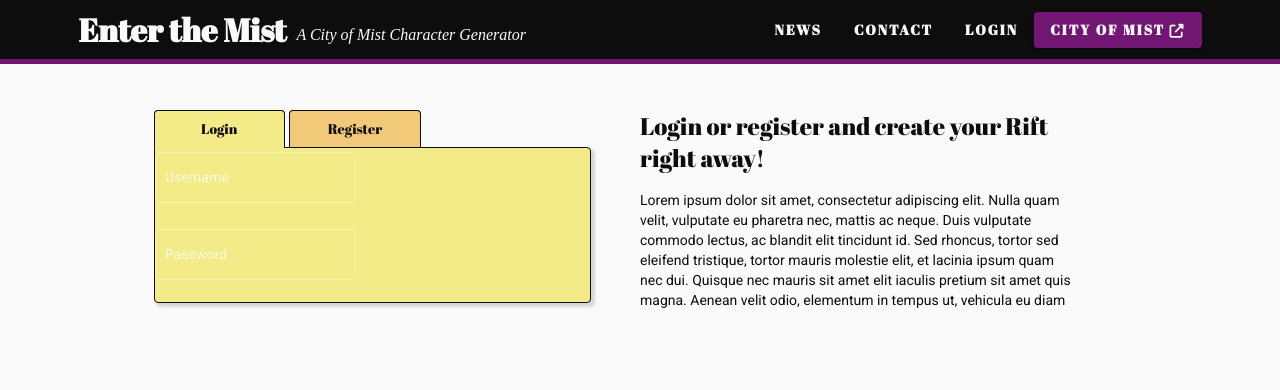
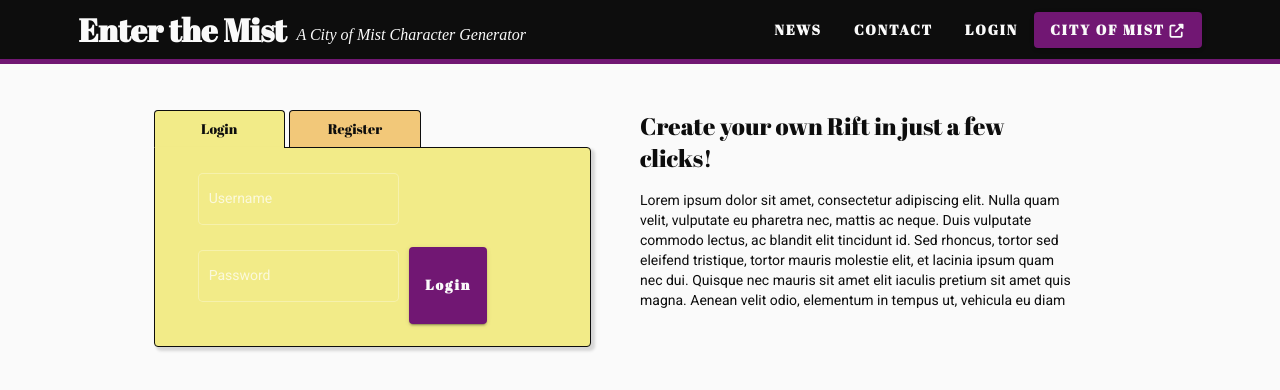
Before and after one commit to vpeter1119/etm-testing, an Angular app: page /auth in a window 1280 px wide. Shown: the top 390 px of the page. Built offline with nearby package versions, Linux system fonts and the light colour scheme.

Commit message:
Minor changes

```diff
--- a/src/app/auth/auth.component.html
+++ b/src/app/auth/auth.component.html
@@ -22,16 +22,17 @@
       <div class="mask-right" [hidden]="!right"></div>
       <div class="auth-login" *ngIf="left">
         <!-- LOGIN -->
-        <div class="auth-form-container">
-          <mat-form-field appearance="outline">
+        <div class="auth-form-container" fxLayout="col wrap" fxLayoutGap="10px">
+          <mat-form-field dark appearance="outline">
             <mat-label>Username</mat-label>
             <input matInput placeholder="Username" />
           </mat-form-field>
-          <br>
           <mat-form-field appearance="outline">
             <mat-label>Password</mat-label>
             <input matInput type="password" placeholder="Password" />
           </mat-form-field>
+          <br />
+          <button mat-raised-button type="button" dark class="auth-action-button">Login</button>
         </div>
       </div>
       <div class="auth-register" *ngIf="right">
@@ -47,7 +48,7 @@
   </div>
 
   <div class="text-normal" fxFlex="45%" fxFlex.lt-md="100%">
-    <h1 class="lookatthis">Login or register and create your Rift right away!</h1>
+    <h1 class="lookatthis">Create your own Rift in just a few clicks!</h1>
     <p>Lorem ipsum dolor sit amet, consectetur adipiscing elit. Nulla quam velit, vulputate eu pharetra nec, mattis ac neque. Duis vulputate commodo lectus, ac blandit elit tincidunt id. Sed rhoncus, tortor sed eleifend tristique, tortor mauris molestie elit, et lacinia ipsum quam nec dui. Quisque nec mauris sit amet elit iaculis pretium sit amet quis magna. Aenean velit odio, elementum in tempus ut, vehicula eu diam</p>
   </div>
 
--- a/src/app/auth/auth.component.less
+++ b/src/app/auth/auth.component.less
@@ -7,6 +7,14 @@
 }
 
 /* Classes */
+
+.auth-action-button {
+  background-color: @mythos-dark;
+  font-family: "Abril Fatface";
+  font-weight: 900;
+  color: @com-white;
+  letter-spacing: 2px;
+}
 
 .auth-content {
     margin-top: 36px;
@@ -23,6 +31,11 @@
   border-bottom-left-radius: 4px;
   border-bottom-right-radius: 4px;
   box-shadow: 3px 3px 3px 1px rgba(0, 0, 0, 0.14);
+}
+
+.auth-form-container {
+    margin: 5% 10%;
+    color: @com-black;
 }
 
 .auth-tabs {
```
